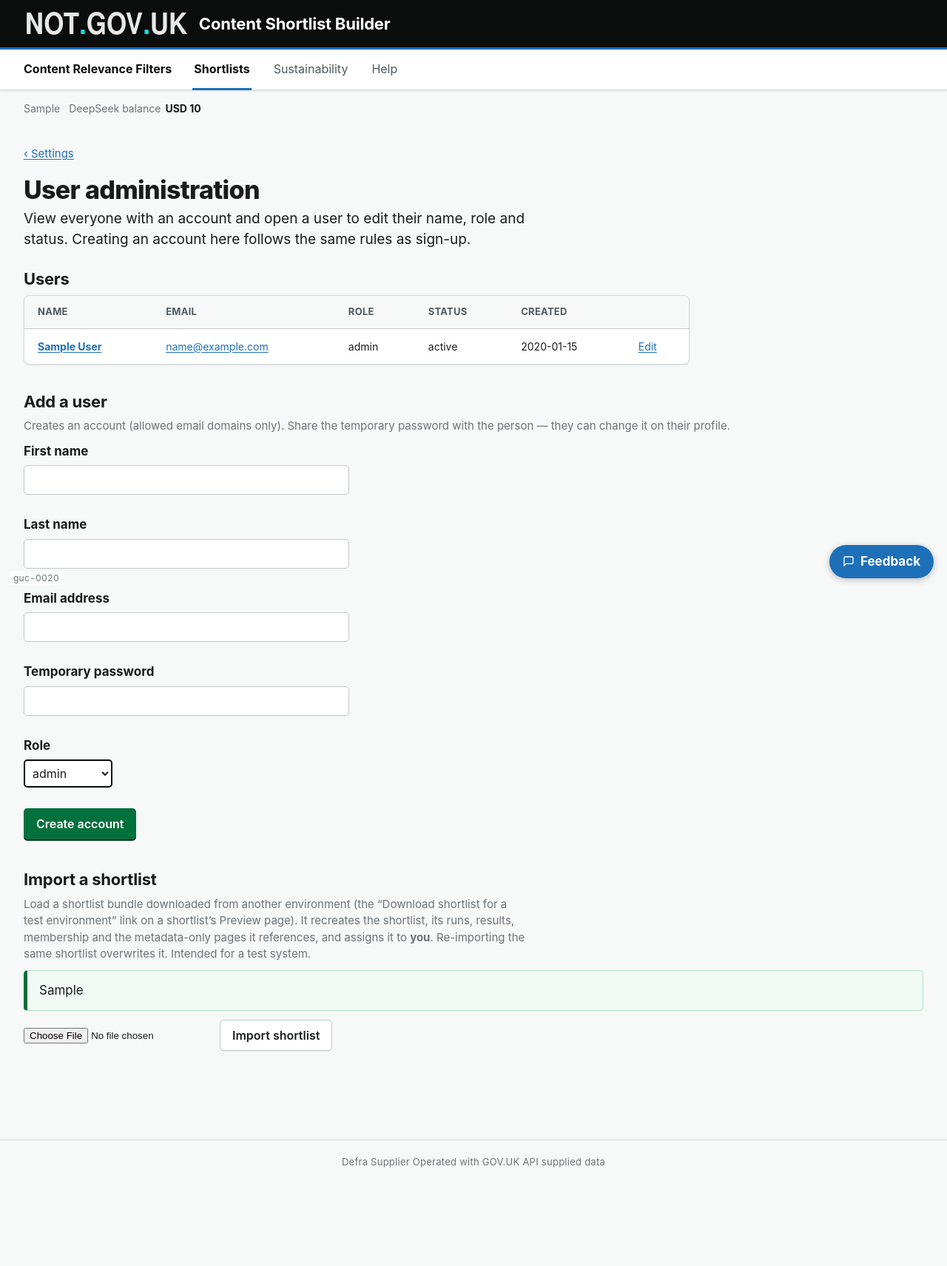
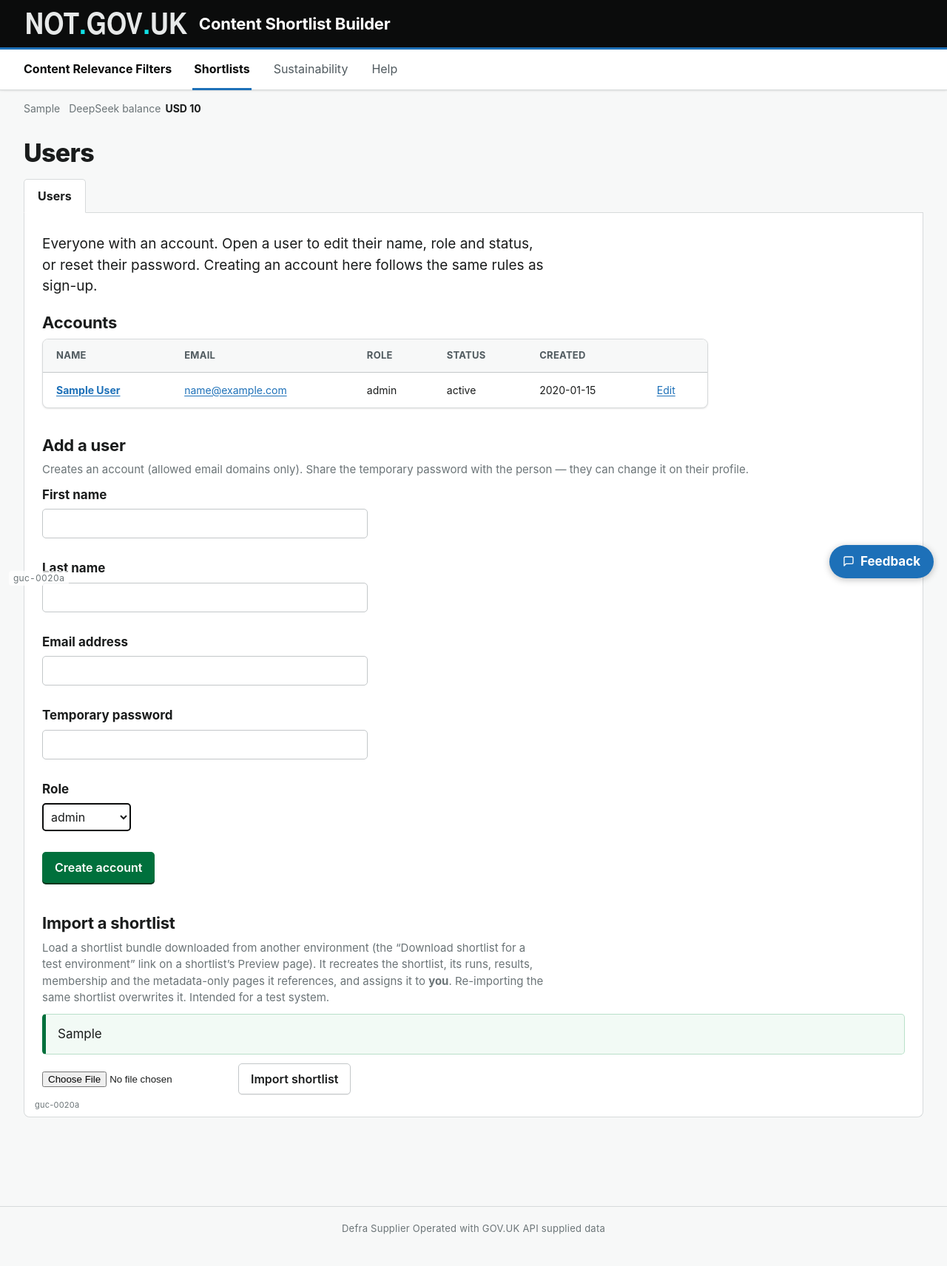
Before and after one commit to Underwoodt/gov-uk-corpus, a FastAPI app: template webapp/templates/admin_users.html in a window 1280 px wide. Shown: the whole page at 74% size. Before the commit the page ends 1579 px from the top, so only its background shows below. Run offline with FastAPI, Linux system fonts and the light colour scheme; the template is opened without the code that fills it: most values are stand-ins (such as "Sample title", 1, 10 or a date in 2020); some libraries are stand-ins or nearby versions.

Commit message:
Users admin: tabbed layout (Users guc-0020a / Edit user guc-0020b)
Restructures the User administration page and the Edit-user page into a shared
tabbed 'Users' area: admin_users.html becomes the guc-0020a 'Users' tab and
user_edit.html the guc-0020b 'Edit user' tab, replacing the old back-links.
Template-only; both tabs link the existing /admin/users routes.

Co-Authored-By: Claude Opus 4.8 <noreply@anthropic.com>

```diff
--- a/webapp/templates/admin_users.html
+++ b/webapp/templates/admin_users.html
@@ -1,18 +1,22 @@
 {% extends "base.html" %}
 {% from "_sql.html" import sql_details %}
-{% block page_id %}guc-0020{% endblock %}
-{% block title %}User administration{% endblock %}
+{% block page_id %}guc-0020a{% endblock %}
+{% block title %}Users{% endblock %}
 {% block content %}
-  <a class="back" href="{{ url_for('settings_page') }}">‹ Settings</a>
-  <h1 style="margin:16px 0 6px;">User administration</h1>
-  <p class="lede" style="margin:0 0 20px;max-width:680px;">View everyone with an account and open a user to edit
-    their name, role and status. Creating an account here follows the same rules as sign-up.</p>
+  <h1 style="margin:16px 0 16px;">Users</h1>
+
+  <div class="tabs" role="tablist">
+    <span class="current" data-tabid="guc-0020a" role="tab">Users</span>
+  </div>
+  <div class="tabpanel">
+  <p class="lede" style="margin:0 0 20px;max-width:680px;">Everyone with an account. Open a user to edit
+    their name, role and status, or reset their password. Creating an account here follows the same rules as sign-up.</p>
 
   {% if user_ok %}<div class="success" style="margin-bottom:16px;">Saved.</div>{% endif %}
   {% if user_error %}<div class="error-summary"><h2>There is a problem</h2><ul><li>{{
     'An account with that email address already exists.' if user_error == 'exists' else user_error }}</li></ul></div>{% endif %}
 
-  <h2 style="margin:24px 0 8px;">Users</h2>
+  <h2 style="margin:8px 0 8px;">Accounts</h2>
   {% if users %}
   <div class="table-wrap" style="max-width:900px;"><table style="font-size:14px;">
     <thead><tr><th>Name</th><th>Email</th><th>Role</th><th>Status</th><th>Created</th><th></th></tr></thead>
@@ -67,4 +71,6 @@
     <input type="file" name="bundle" accept=".gz,.json,application/gzip,application/json" required>
     <button class="btn secondary-btn" type="submit">Import shortlist</button>
   </form>
+  <span class="pane-id">guc-0020a</span>
+  </div>
 {% endblock %}
```
Also changed, not shown: webapp/templates/user_edit.html (+12 -4 lines).
